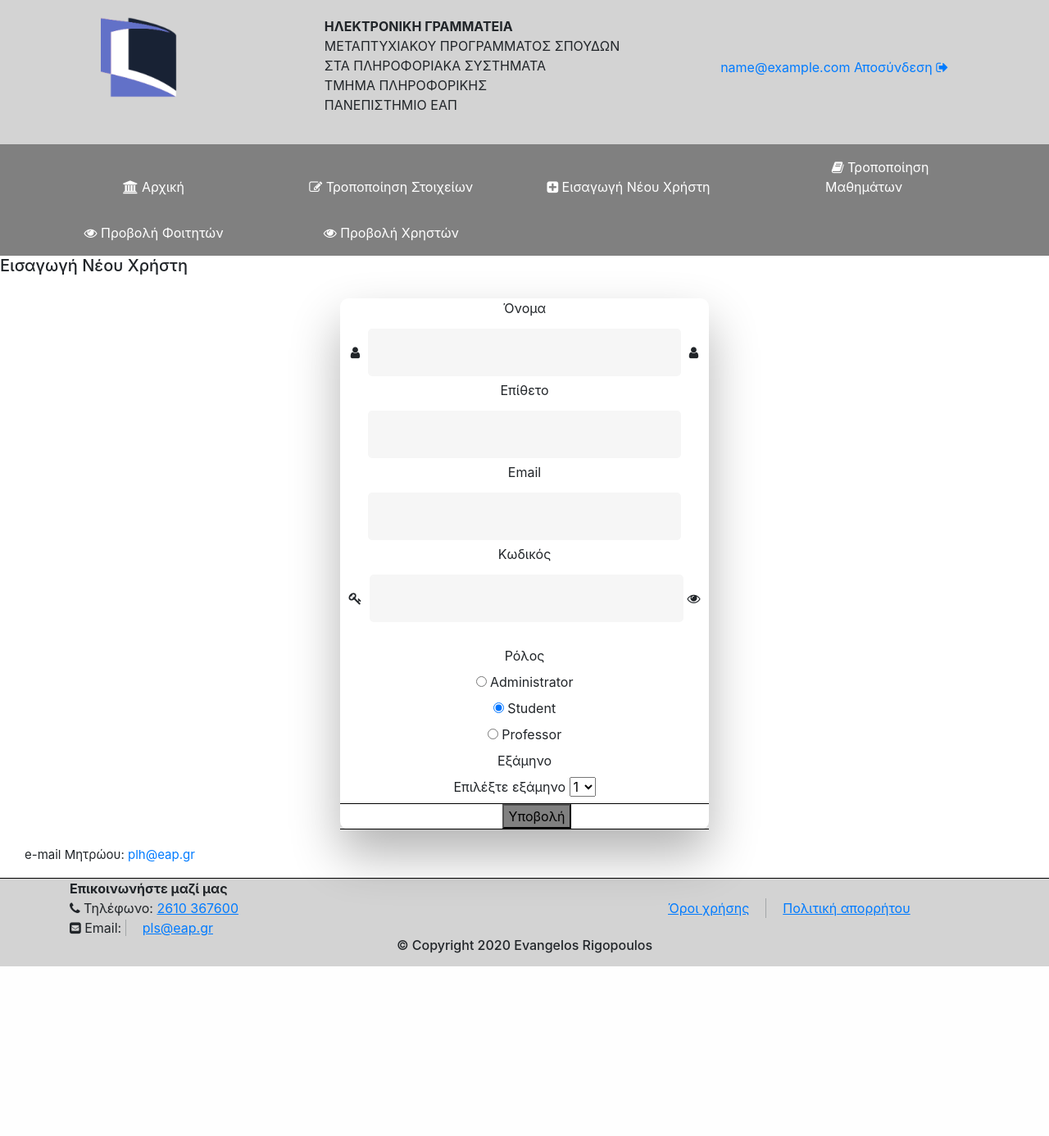
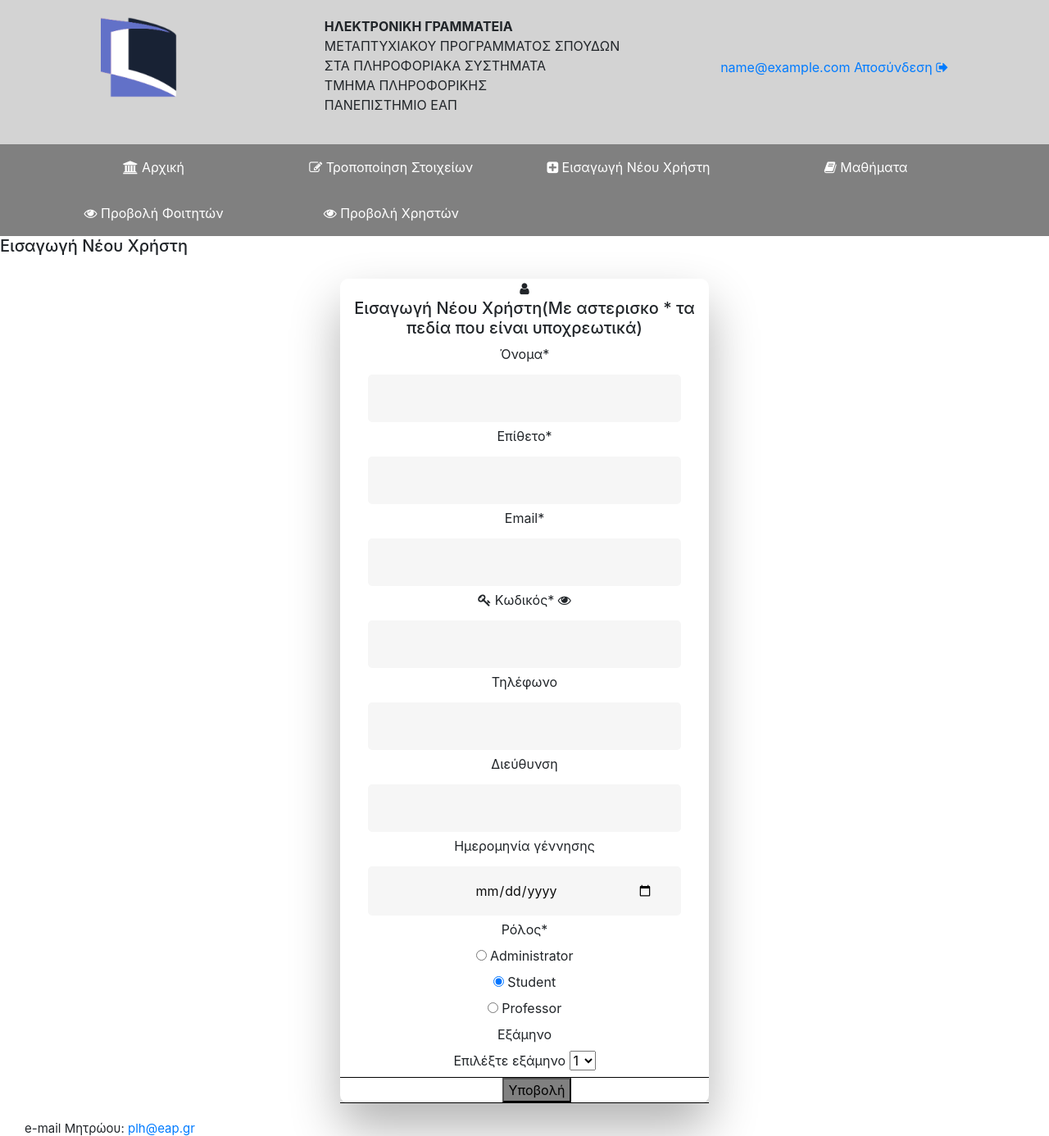
Before and after one commit to EvansRigopoulos/University-Landing-Page, a PHP site: page /newuser.php in a window 1280 px wide. Shown: the top 1386 px of the page at 82% size. Before the commit the page ends 1179 px from the top, so only its background shows below. Run offline with PHP 8.4, Linux system fonts and the light colour scheme; the visitor is signed in with stand-in values (Sample User, id 1).

Commit message:
Final version 2.01

```diff
--- a/Professorheader.php
+++ b/Professorheader.php
@@ -1,3 +1,5 @@
+
+<!------επικεφαλιδα σελιδων καθηγητων---->
 <!DOCTYPE html>
 <html lang="en">
 <head >
--- a/app.js
+++ b/app.js
@@ -1,3 +1,6 @@
+
+
+//ενα σκριπτακι για να μας εμφανιζεται το password
 function showpass() {
     var x = document.getElementById("password");
 
--- a/config.php
+++ b/config.php
@@ -1,7 +1,7 @@
 
 
 <?php
-
+//Συνδεση στη βαση δεδομενων
 $host = "localhost";
 $dbname = "rigopoulose_std108116";
 $username = "root";
@@ -15,5 +15,5 @@ try{
     echo"Connection failed :".$e->getMessage();
 }
 
-
+//το αρχειο αυτο το περιλαμβανουμε με include σε καθε αλλο αρχειο
 ?>
--- a/header.php
+++ b/header.php
@@ -1,3 +1,6 @@
+
+
+<!--------------Header για τις σελιδες γραμματειας γινεται include σε σελιδες της γραμματειας---->
 <!DOCTYPE html>
 <html lang="en">
 <head >
@@ -41,7 +44,7 @@
           <li><a href="modifyuser.php"><i class="fa fa-edit"> </i> Τροποποίηση Στοιχείων</a></li>
           <li><a href="newuser.php"><i class="fa fa-plus-square"> </i> Εισαγωγή Νέου Χρήστη</a></li>
           <li>
-            <a href="#"><i class="fa fa-book"> </i> Τροποποίηση Μαθημάτων</a>
+            <a href="#"><i class="fa fa-book"> </i> Μαθήματα</a>
             <ul class="drop">
               <li><a href="newlesson.php"><i class="fa fa-plus-square"> </i></i> Εισαγωγή μαθήματος</a></li>
 
--- a/index.html
+++ b/index.html
@@ -1,3 +1,5 @@
+
+<!---------Αρχικη σελιδα -->
 <!DOCTYPE html>
 <html lang="en">
 <head>
--- a/memberbackoffice.php
+++ b/memberbackoffice.php
@@ -5,7 +5,7 @@ session_start();
 include("header.php");
 include("config.php");
 
-// Initialize the session
+// Αρχικη σελιδα γραμματειας
 $name = $_SESSION['login_user'];
 
 
@@ -54,7 +54,7 @@ $name = $_SESSION['login_user'];
         <h4>Γειά σας, <p><?php echo $name." ".$lastname ?>
 
     </p></h4>
-
+<!-----------------εμφανιση στοιχειων-------->
     <div>
         <div>
             <h5 style="padding-left:150px;" ><i class="fa fa-paperclip"></i> Στοιχεία <?php echo $role ?></h5>
--- a/memberprofessor.php
+++ b/memberprofessor.php
@@ -5,7 +5,7 @@ session_start();
 include("Professorheader.php");
 include("config.php");
 
-// Initialize the session
+// Αρχικη σελιδα καθηγητων
 $name = $_SESSION['login_user'];
 
 
--- a/memberstudent.php
+++ b/memberstudent.php
@@ -5,7 +5,7 @@ session_start();
 include("studentheader.php");
 include("config.php");
 
-// Initialize the session
+// Αρχικη σελιδα φοιτητων
 $name = $_SESSION['login_user'];
 
 
--- a/message.php
+++ b/message.php
@@ -1,3 +1,4 @@
+
 <?php
 echo   '<script language="javascript" type="text/javascript">
 if (!alert ("Update succesfull")) {
@@ -5,5 +6,5 @@ if (!alert ("Update succesfull")) {
 }
 </script>';
 
-
+//μυνημα που εμφανιζουμε σε καθε update μαθηματων στοιχειων χρηστων κλπ
 ?>
--- a/newuser.php
+++ b/newuser.php
@@ -27,21 +27,29 @@ include("config.php");
     <div class="wrapper fadeInDown">
         <div id="formContent">
    <form  name="form"action="" onsubmit="return validateForm()" method="post">
-       <label for="name">Όνομα</label><br>
-       <i class=" fa fa-user"></i>
-       <input type="text" id="name" name="name">
-       <i class=" fa fa-user"></i>
-       <label for="">Επίθετο</label><br>
+   <i class=" fa fa-user"></i><h5>Εισαγωγή Νέου Χρήστη(Με αστερισκο * τα πεδία που είναι υποχρεωτικά)</h5>
+       <label for="name">Όνομα*</label><br>
 
-       <input type="text" id="lastname" name="lastname"><br>
-       <label for="email">Email</label><br>
-       <input type="email" id="email" name="email" required>
-       <label for="">Κωδικός</label><br>
+       <input type="text" id="name" name="name" required>
+
+       <label for="">Επίθετο*</label><br>
+
+       <input type="text" id="lastname" name="lastname" required><br>
+       <label for="email">Email*</label><br>
+       <input type="email" id="email" name="email" required><br>
        <i class="fa fa-key"></i>
-       <input type="password" id="password" name="password" required><i class="fa fa-eye" onclick="showpass()"></i><br></td>
+       <label for="password">Κωδικός*</label> <i class="fa fa-eye" onclick="showpass()"></i>
             <script src="app.js"></script>
        <br>
-       <label for="role">Ρόλος</label><br>
+
+       <input type="password" id="password" name="password" required><br>
+       <label for="tel">Τηλέφωνο</label><br>
+       <input type="tel" id="tel" name="tel"><br>
+       <label for="address">Διεύθυνση</label><br>
+       <input type="text" id="address" name="address"><br>
+       <label for="birth_date">Ημερομηνία γέννησης</label><br>
+       <input type="date" id="birth_date" name="birth_date"><br>
+       <label for="role">Ρόλος*</label><br>
        <input type="radio" id="Administrator" name="role" value="Administrator"  >
         <label for="role">Administrator</label><br>
         <input type="radio" id="Student" name="role" value="Student" checked>
@@ -80,6 +88,9 @@ if($_SERVER["REQUEST_METHOD"] == "POST"){
     $lastname = $_POST['lastname'];
     $email= $_POST['email'];
     $password = $_POST['password'];
+    $tel=$_POST['tel'];
+    $address=$_POST['address'];
+    $birth_date=date('Y-m-d',strtotime($_POST['birth_date']));
     $role= $_POST['role'];
     $register_date = date("Y-m-d");
     $register_number = "usr".date("YmdHis");
@@ -87,9 +98,9 @@ if(!empty($_POST['email']) && !empty($_POST['name']) && !empty($_POST['lastname'
   try{
       if($role === "Student"){
         $semester = $_POST['semester'];
-        $sql= "INSERT INTO user (name,lastname,Email,Password,role,register_date,register_number) VALUES(?,?,?,?,?,?,?) ";
+        $sql= "INSERT INTO user (name,lastname,Email,Password,mobile,address,birth_date,role,register_date,register_number) VALUES(?,?,?,?,?,?,?,?,?,?) ";
         $stmt = $conn->prepare($sql);
-        $stmt->execute(array($username,$lastname,$email,$password,$role,$register_date,$register_number));
+        $stmt->execute(array($username,$lastname,$email,$password,$tel,$address,$birth_date,$role,$register_date,$register_number));
         $sql1="SELECT user_id FROM  user where name = '$username' ";
         $result =$conn -> query($sql1);
 
@@ -111,10 +122,10 @@ if(!empty($_POST['email']) && !empty($_POST['name']) && !empty($_POST['lastname'
         $stmt2=null;
         $result=null;
       }else{
-            echo $role;
-        $sql= "INSERT INTO user (name,lastname,Email,Password,role,register_date,register_number) VALUES(?,?,?,?,?,?,?) ";
+
+        $sql= "INSERT INTO user (name,lastname,Email,Password,mobile,address,birth_date,role,register_date,register_number) VALUES(?,?,?,?,?,?,?,?,?,?) ";
         $stmt = $conn->prepare($sql);
-        $stmt->execute(array($username,$lastname,$email,$password,$role,$register_date,$register_number));
+        $stmt->execute(array($username,$lastname,$email,$password,$tel,$address,$birth_date,$role,$register_date,$register_number));
 
 
         echo   '<script language="javascript" type="text/javascript">
--- a/registeredlessons.php
+++ b/registeredlessons.php
@@ -4,7 +4,7 @@ session_start();
 include("Professorheader.php");
 include("config.php");
 
-// Initialize the session
+
 $name = $_SESSION['login_user'];
 $user_id = 	$_SESSION['user_id'];
 
--- a/showstudents.php
+++ b/showstudents.php
@@ -59,7 +59,7 @@ include("config.php");
         <?php endwhile ?>
     </table>
     </div>
-    <div style="padding:30px;">
+    <div style="padding:100px 0 30px 30px;">
     <p  style="font-size:15px;">
     <span class="text">e-mail Μητρώου:</span>
     <span class="text"> <a href="#">plh@eap.gr</a></span>
--- a/showusers.php
+++ b/showusers.php
@@ -58,7 +58,7 @@ include("config.php");
         <?php endwhile ?>
     </table>
     </div>
-    <div style="padding:100px 0 30px 0;">
+    <div style="padding:100px 0 30px 30px;">
     <p  style="font-size:15px;">
     <span class="text">e-mail Μητρώου:</span>
     <span class="text"> <a href="#">plh@eap.gr</a></span>
--- a/studentheader.php
+++ b/studentheader.php
@@ -1,3 +1,4 @@
+<!----------επικεφαλιδα για της σελιδες φοιτητων--->
 <!DOCTYPE html>
 <html lang="en">
 <head >
--- a/styles/styles.css
+++ b/styles/styles.css
@@ -49,7 +49,7 @@ nav>ul {
 
 nav>ul>li {
 
-  /* "inline" if there is not drop down */
+
   width:23%;
   text-align: center;
   color:black;
@@ -105,7 +105,7 @@ nav>ul>li:hover .drop {
   padding-left: 6%;
 }
 
-/* end of drop down */
+
 body {
   margin: 0em;
   width: auto;
@@ -407,11 +407,65 @@ input[type=text]:focus {
 input[type=text]:placeholder {
   color: #666565;
 }
+input[type=tel] {
+  background-color: #f6f6f6;
+  border: none;
+  color: #0d0d0d;
+  padding: 15px 32px;
+  text-align: center;
+  text-decoration: none;
+  display: inline-block;
+  font-size: 16px;
+  margin: 5px;
+  width: 85%;
+  border: 2px solid #f6f6f6;
+  -webkit-transition: all 0.5s ease-in-out;
+  -moz-transition: all 0.5s ease-in-out;
+  -ms-transition: all 0.5s ease-in-out;
+  -o-transition: all 0.5s ease-in-out;
+  transition: all 0.5s ease-in-out;
+  -webkit-border-radius: 5px 5px 5px 5px;
+  border-radius: 5px 5px 5px 5px;
+}
+input[type=tel]:focus {
+  background-color: #fff;
+  border-bottom: 2px solid #b5b7b8;
+}
+
+input[type=tel]:placeholder {
+  color: #cccccc;
+}
+input[type=date] {
+  background-color: #f6f6f6;
+  border: none;
+  color: #0d0d0d;
+  padding: 15px 32px;
+  text-align: center;
+  text-decoration: none;
+  display: inline-block;
+  font-size: 16px;
+  margin: 5px;
+  width: 85%;
+  border: 2px solid #f6f6f6;
+  -webkit-transition: all 0.5s ease-in-out;
+  -moz-transition: all 0.5s ease-in-out;
+  -ms-transition: all 0.5s ease-in-out;
+  -o-transition: all 0.5s ease-in-out;
+  transition: all 0.5s ease-in-out;
+  -webkit-border-radius: 5px 5px 5px 5px;
+  border-radius: 5px 5px 5px 5px;
+}
+input[type=date]:focus {
+  background-color: #fff;
+  border-bottom: 2px solid #b5b7b8;
+}
+
+input[type=date]:placeholder {
+  color: #cccccc;
+}
+/* ANIMATIONS */
 
 
-/* ANIMATIONS */
-
-/* Simple CSS3 Fade-in-down Animation */
 .fadeInDown {
   -webkit-animation-name: fadeInDown;
   animation-name: fadeInDown;
@@ -447,7 +501,7 @@ input[type=text]:placeholder {
   }
 }
 
-/* Simple CSS3 Fade-in Animation */
+/*Fade-in Animation */
 @-webkit-keyframes fadeIn { from { opacity:0; } to { opacity:1; } }
 @-moz-keyframes fadeIn { from { opacity:0; } to { opacity:1; } }
 @keyframes fadeIn { from { opacity:0; } to { opacity:1; } }
@@ -491,7 +545,7 @@ input[type=text]:placeholder {
   animation-delay: 1s;
 }
 
-/* Simple CSS3 Fade-in Animation */
+/* Fade-in Animation */
 .underlineHover:after {
   display: block;
   left: 0;
@@ -539,7 +593,7 @@ input[type=password] {
   border-radius: 5px 5px 5px 5px;
 }
 
-/* OTHERS */
+
 
 *:focus {
     outline: none;
--- a/validate.js
+++ b/validate.js
@@ -3,7 +3,9 @@
 
 
 function validateForm() {
-    // Retrieving the values of form elements
+    //ελεγχος στις φορμες αν τα στοιχεια ειναι σωστα και εχουν τη σωστη μορφη
+    //σωστη μορφη email και pass με ελαχιστο 8 ψηφια
+    //ο ελεγχος ειναι στο frontend κομματι
     var email = document.forms["form"]["email"].value;
     var password = document.forms["form"]["password"].value;
 
@@ -16,7 +18,7 @@ function validateForm() {
         form.reset();
          return false;
     }
-    // Validate email
+
     if(email == "") {
        alert( "Please enter your email");
        var form=document.getElementById("form");
```
Also changed, not shown: backofficestudentsstatistics.php (+4 -3 lines), login.php (+6 -5 lines), logout.php (+4 -4 lines), modifyuser.php (+7 -4 lines).
